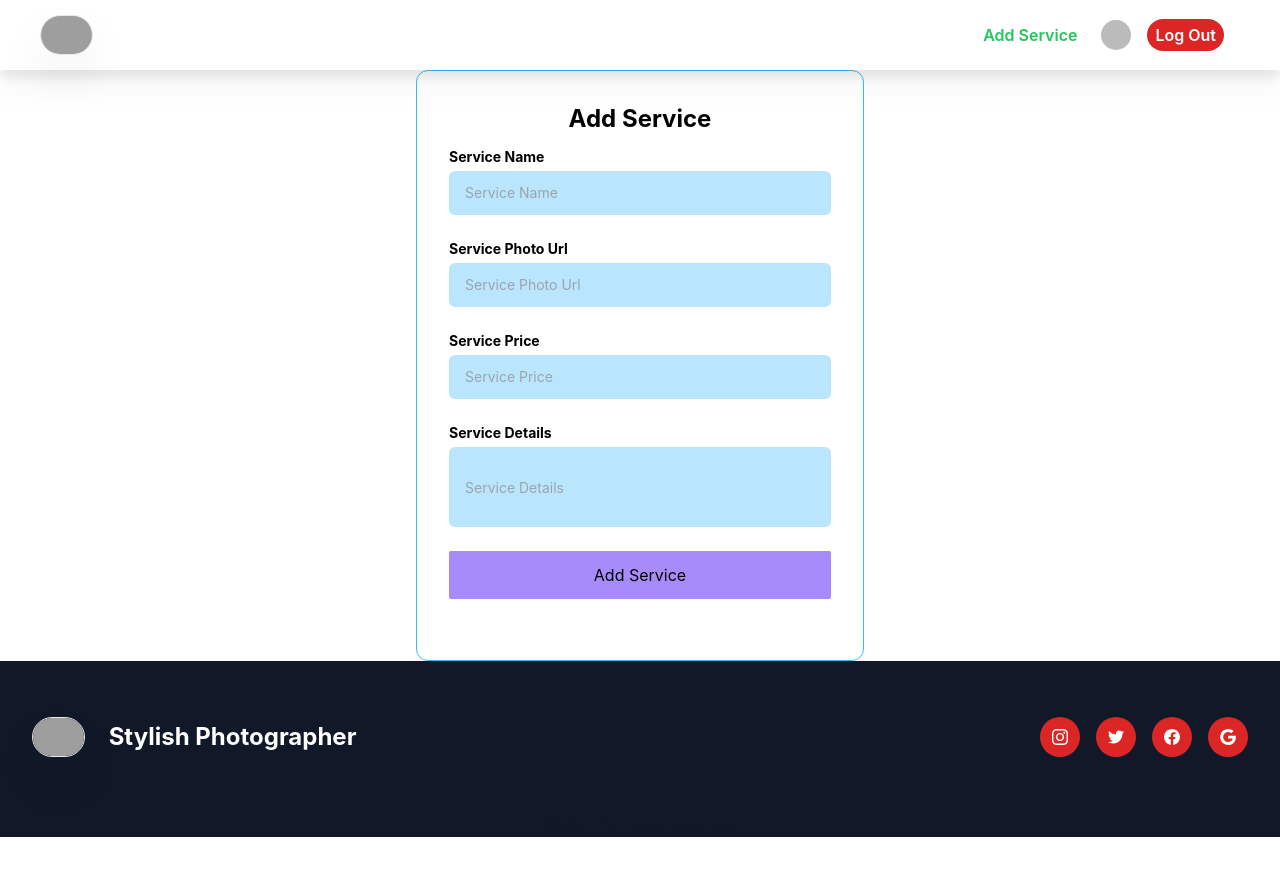
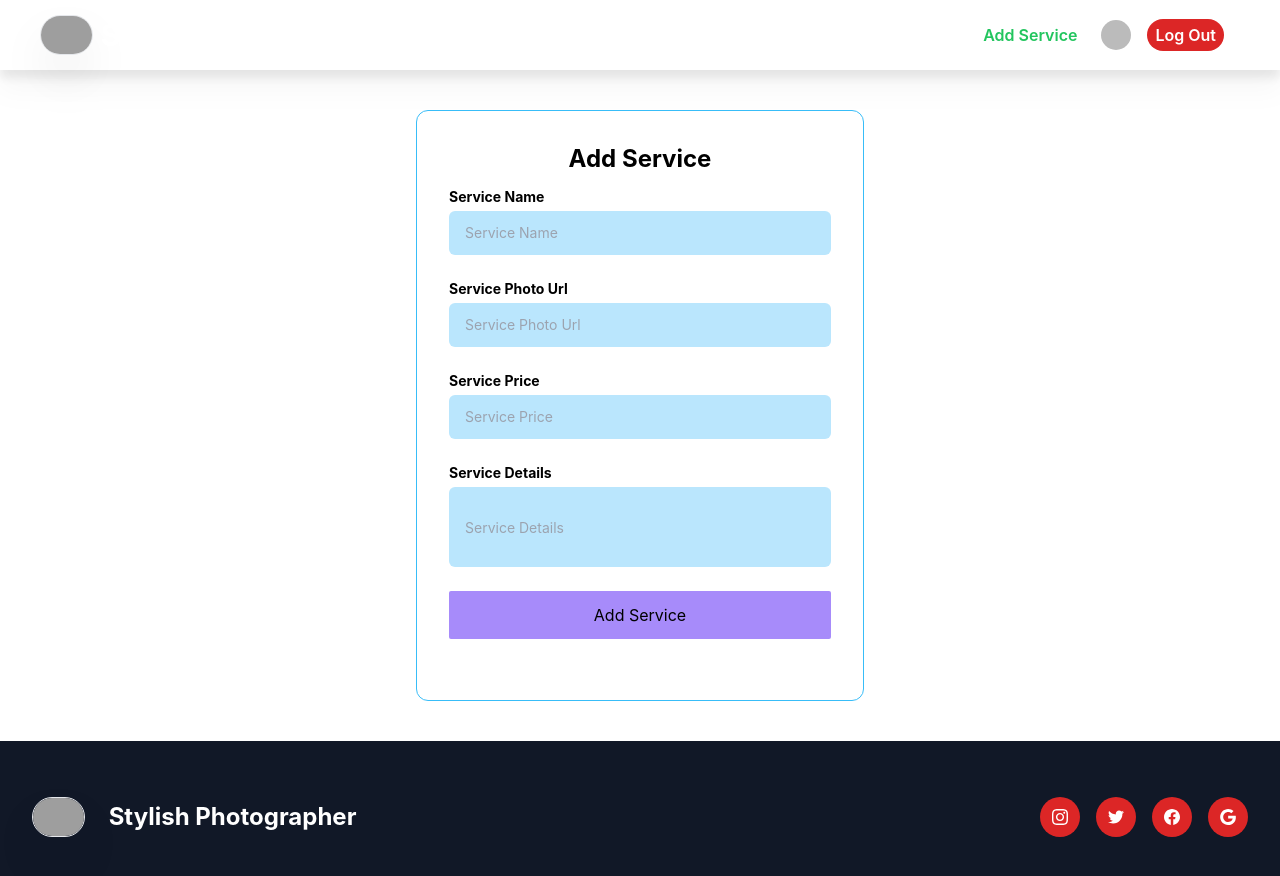
Before and after one commit to faisalgit1/photographer-service-ass-11, a React (Create React App) app: page /add-service in a window 1280 px wide. Shown: the top 876 px of the page. Before the commit the page ends 837 px from the top, so only its background shows below. Built offline with nearby package versions, Linux system fonts and the light colour scheme; no server answers; sample sign-in values are in the browser's storage; grey boxes are pictures that could not be loaded.

Commit message:
all-done

```diff
--- a/src/components/Pages/AddPhotoService.js
+++ b/src/components/Pages/AddPhotoService.js
@@ -37,7 +37,7 @@ const AddPhotoService = () => {
     }
 
     return (
-        <div className='flex justify-center  '>
+        <div className='flex justify-center mt-10 mb-10 '>
             <div className="w-full max-w-md p-8 space-y-3 rounded-xl dark:bg-gray-900 dark:text-gray-100  border shadow-4xl border-sky-400">
                 <h1 className="text-2xl font-bold text-center">Add Service</h1>
                 <form onSubmit={handleSubmit} novalidate="" action="" className="space-y-6 ng-untouched ng-pristine ng-valid">
--- a/src/components/Pages/Banner.js
+++ b/src/components/Pages/Banner.js
@@ -11,7 +11,7 @@ const Banner = () => {
 
                     </div>
                 </div>
-                <img src="https://cdn.pixabay.com/photo/2019/02/15/18/26/crystal-ball-photography-3999047__340.jpg" alt="" className="w-3/4 mx-auto mb-12 -mt-20 rounded-lg shadow-md lg:-mt-40 dark:bg-gray-500" />
+                <img src="https://img.freepik.com/free-vector/cartoon-couple-famous-celebrities-red-carpet-with-paparazzi_33099-657.jpg?size=626&ext=jpg&ga=GA1.2.245939490.1665506832" alt="" className="w-3/4 mx-auto mb-12 -mt-20 rounded-lg shadow-md lg:-mt-40 dark:bg-gray-500" />
             </section>
         </div>
     );
--- a/src/components/Pages/PhotoDetails.js
+++ b/src/components/Pages/PhotoDetails.js
@@ -103,7 +103,7 @@ const PhotoDetails = () => {
                         </>
                         :
                         <>
-                            <p className="font-semibold my-10 ">
+                            <p className="h-screen font-semibold my-10 ">
 
                                 Please <Link className='underline' to='/login'>Login</Link> to add a review
                             </p>
--- a/src/components/Pages/PhotographerCards.js
+++ b/src/components/Pages/PhotographerCards.js
@@ -8,7 +8,7 @@ const PhotographerCards = () => {
     const datas = useLoaderData()
     console.log(datas)
     return (
-        <div>
+        <div className='mb-10'>
             <h1 className='text-5xl text-gray-900 font-bold mt-5 mb-10 text-center'>All Sevices</h1>
             <div className="grid grid-cols-1 md:grid-cols-3 px-4 md:px-10">
                 {
```
